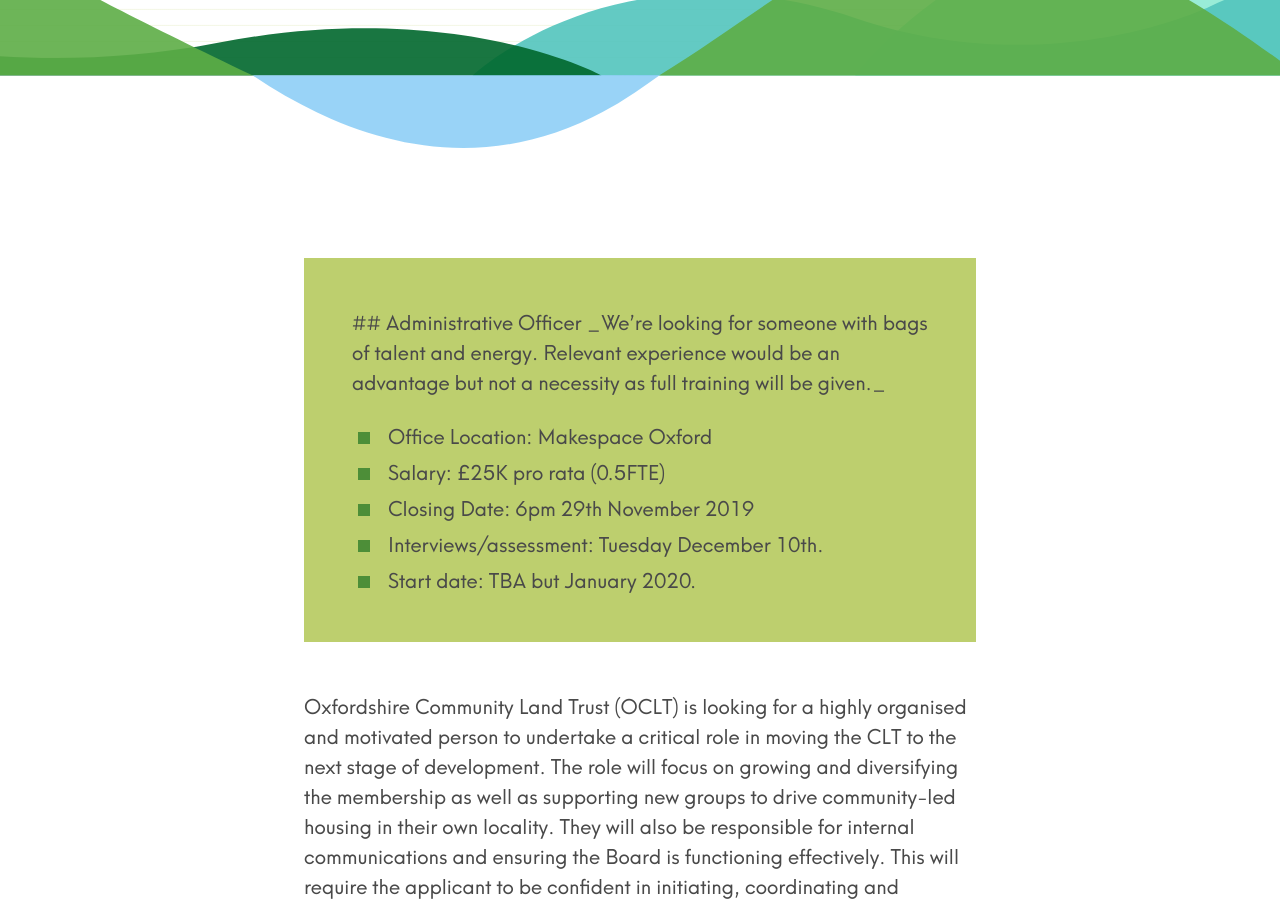
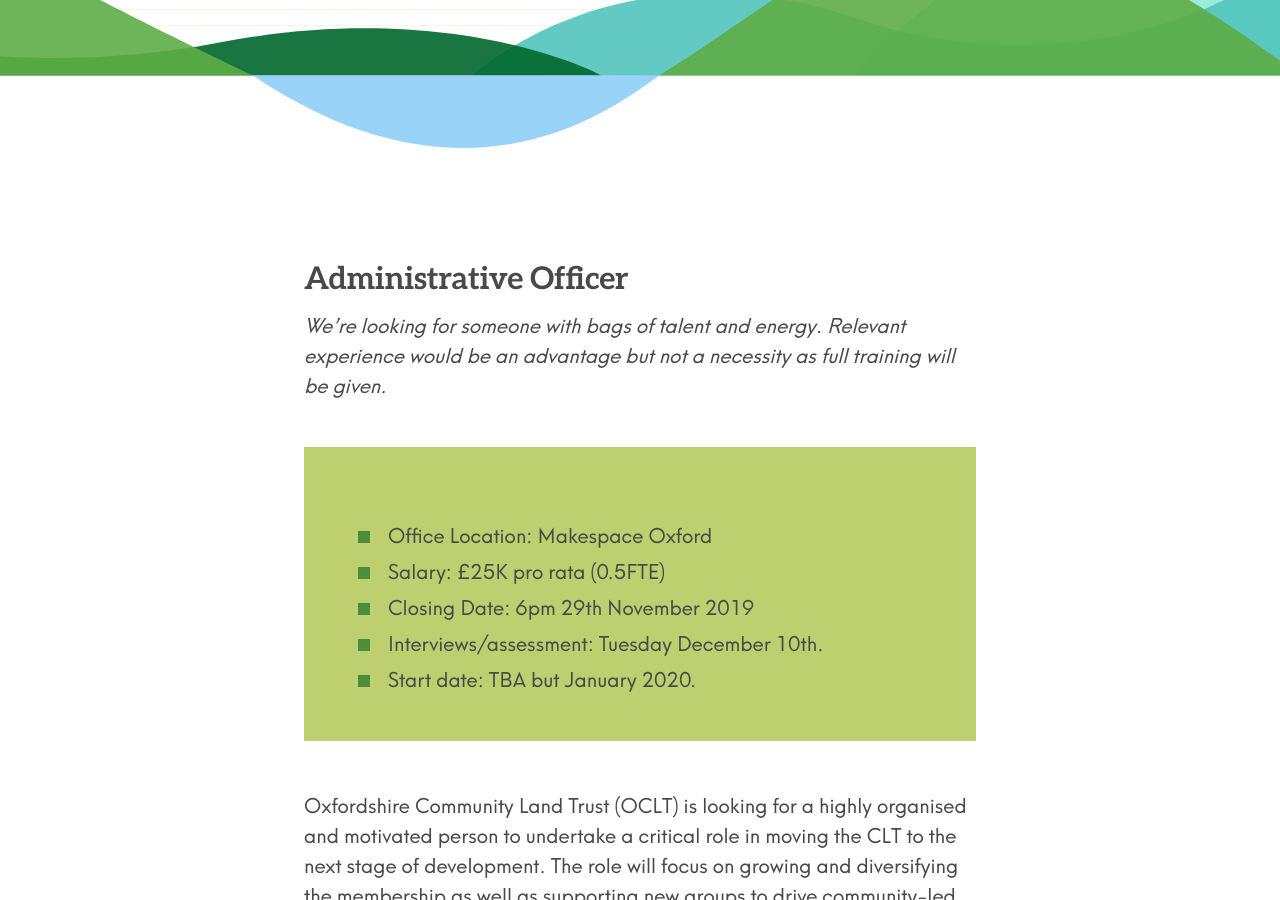
Before and after one commit to johnpuddephatt/oclt, a Jekyll site: the page built from _pages/jobs.md, in a window 1280 px wide and 900 px high, scrolled down 397 px. Built offline with Jekyll 4.4.1, drawn with Linux system fonts in a browser that asks for light colours.

Commit message:
Update from Forestry.io Charlie Fisher updated _pages/jobs.md

```diff
--- a/_pages/jobs.md
+++ b/_pages/jobs.md
@@ -4,11 +4,11 @@ title: Jobs
 subtitle: Help us grow our membership and develop the organisation for its next phase.
 
 ---
-<div class="pullout-box">
-
 ## Administrative Officer
 
 _We’re looking for someone with bags of talent and energy. Relevant experience would be an advantage but not a necessity as full training will be given._
+
+<div class="pullout-box">
 
 <ul> <li>Office Location: Makespace Oxford</li>
 
```
